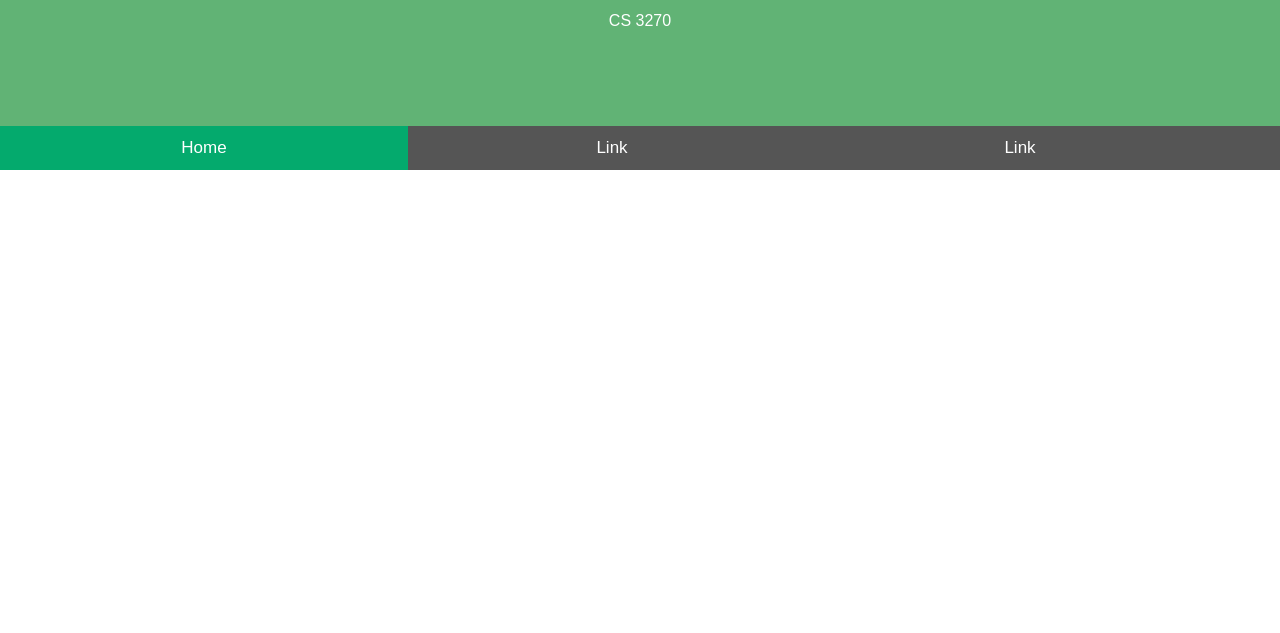
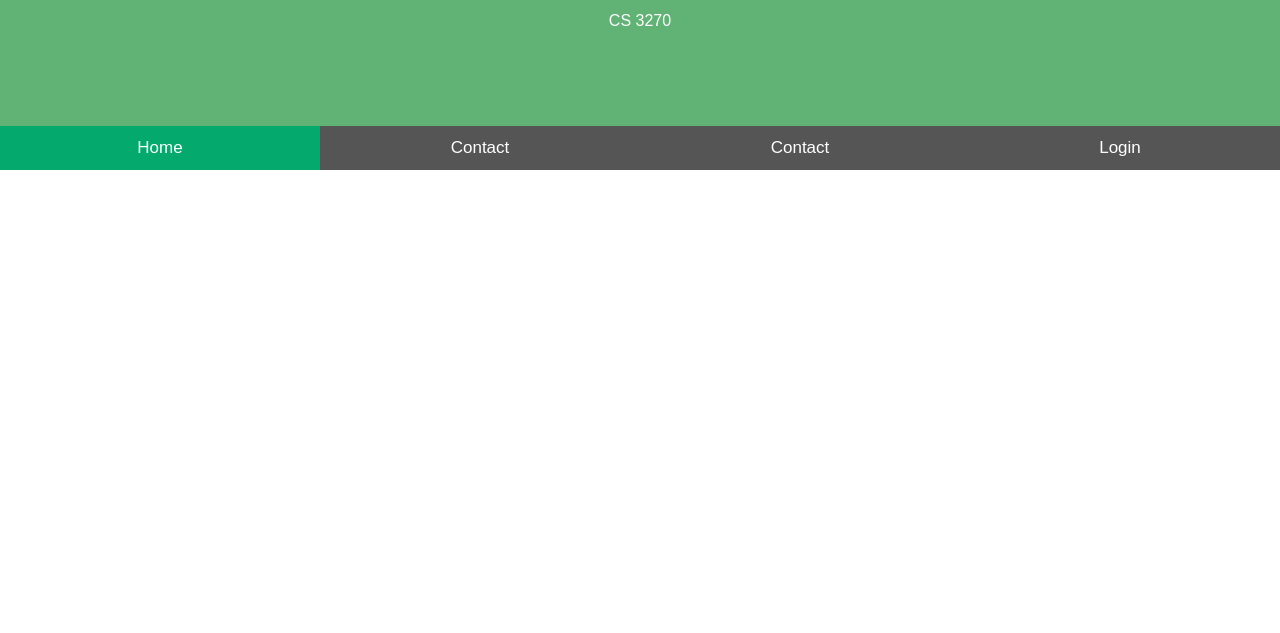
Before and after one commit to ipeters33/CS3270, a plain HTML site: page index.html in a window 1280 px wide. Shown: the part 167-800 px from the top of the page. Drawn offline with Linux system fonts and the light colour scheme.

Commit message:
fixed spacing issue on nav bar

```diff
--- a/index.html
+++ b/index.html
@@ -5,6 +5,7 @@
 <meta charset="UTF-8">
 <meta name="viewport" content="width=device-width, initial-scale=1">
 <style>
+    * {box-sizing: border-box}
 body {
   font-family: Arial, Helvetica, sans-serif;
   margin: 0;
@@ -37,7 +38,7 @@ body {
   color: white;
   text-decoration: none;
   font-size: 17px;
-  width: 30%; /* Three links of equal widths */
+  width: 25%; /* Four links of equal widths */
   text-align: center;
 }
 
@@ -69,9 +70,10 @@ body {
 </div>
 
 <div class="navbar">
-  <a href="#" class="active" href="#">Home</a>
-  <a href="#">Link</a>
-  <a href="#" class="right">Link</a>
+    <a class="active" href="#">Home</a>
+    <a href="#">Contact</a>
+    <a href="#">Contact</a>
+    <a href="#">Login</a>
 </div>
 
 </body>
```
